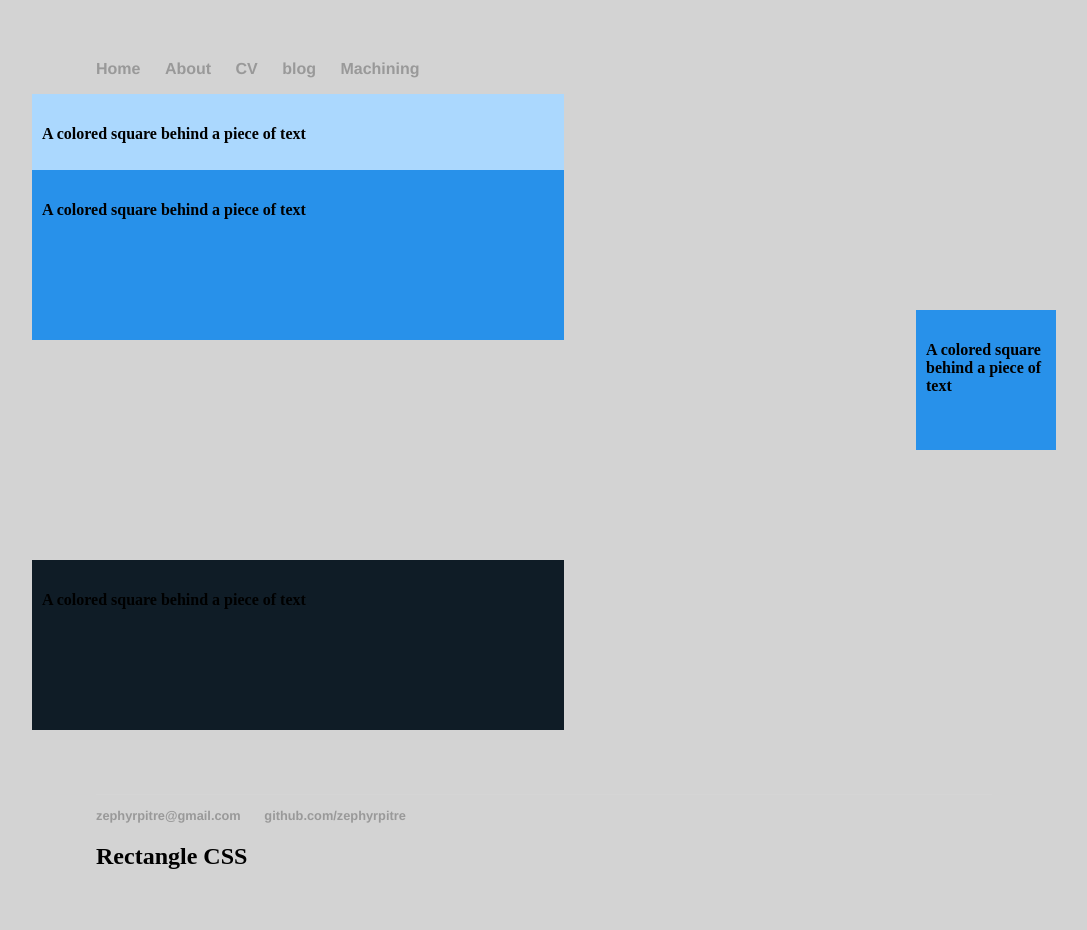
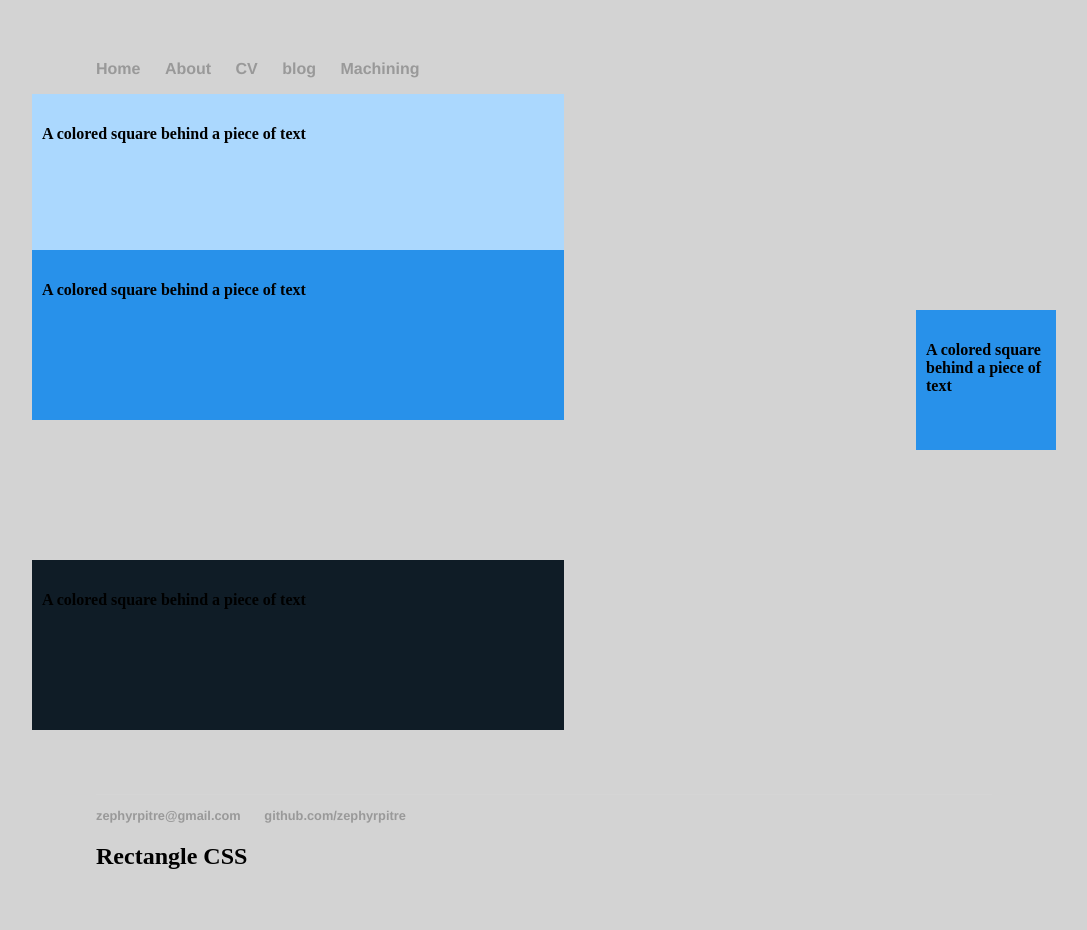
Before and after one commit to ZephyrPitre/ZephyrPitre.github.io, a Jekyll site: the page built from index.html, in a window 1280 px wide. Shown: the whole page, without its empty margins (96-1183 px from the left). Built offline with Jekyll 4.4.1, drawn with Linux system fonts in a browser that asks for light colours.

Commit message:
Update index.html

```diff
--- a/index.html
+++ b/index.html
@@ -19,7 +19,7 @@
 		position: absolute;
 		left: 10%;
 		width: 40%;
-		top: 170px;
+		top: 250px;
     height: 150px;
 		Background:#2891EA; <!--bright blue-->
     color: black;
```
